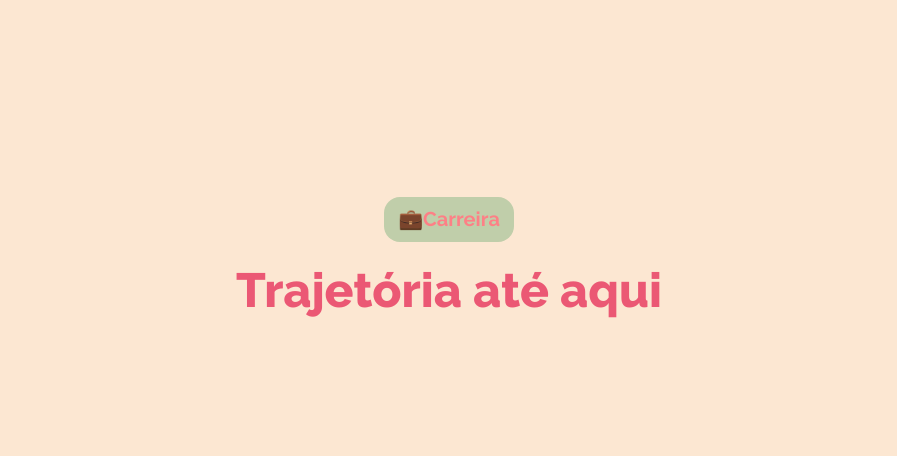
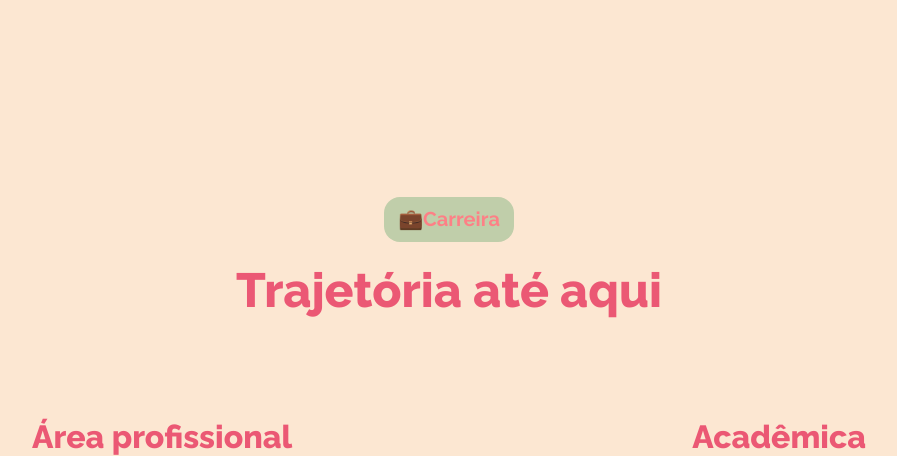
Before and after one commit to marianicacio/portfolio, a plain HTML site: page index.html in a window 1280 px wide. Shown: the part 3392-3848 px from the top of the page, without its empty margins (191-1088 px from the left). Before the commit the page ends 3710 px from the top, so only its background shows below. Drawn offline with Linux system fonts and the light colour scheme; a web font is replaced by a local one.

Commit message:
feat: academic

```diff
--- a/index.html
+++ b/index.html
@@ -144,6 +144,10 @@
             <p>💼Carreira</p>
             <h1>Trajetória até aqui</h1>
         </article>
+        <article class="academic">
+            <h1>Área profissional</h1>
+            <h1>Acadêmica</h1>
+        </article>
     </section>
 </body>
 
--- a/src/style.css
+++ b/src/style.css
@@ -635,3 +635,21 @@ main article {
     color: #EB5874;
     margin-top: 20px;
 }
+
+.academic {
+    display: flex;
+    justify-content: center;
+    align-items: center;
+    margin-top: 100px;
+    gap: 400px;
+}
+
+.academic h1 {
+    font-family: 'Raleway';
+    font-style: normal;
+    font-weight: 800;
+    font-size: 32px;
+    line-height: 38px;
+    text-align: center;
+    color: #EB5874;
+}
```
